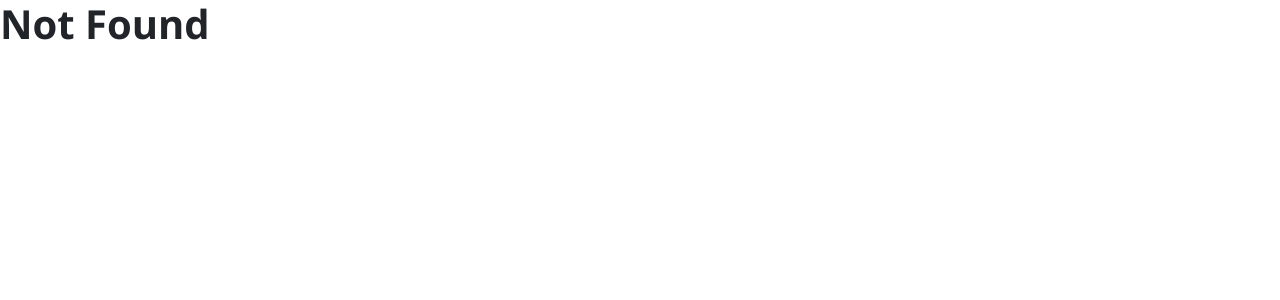
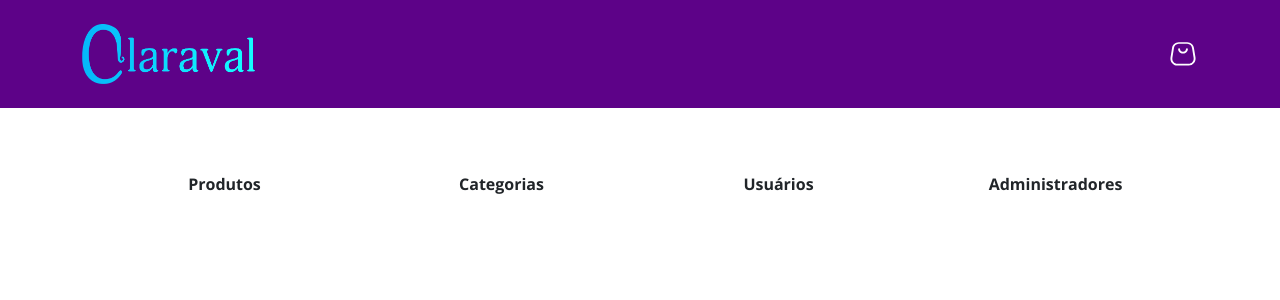
Before and after one commit to GabrielSousaJS/claraval-store-v2-frontend, a React (Vite) app in the folder frontend/: page /admin/resources in a window 1280 px wide. Shown: the top 300 px of the page. Built offline with nearby package versions, Linux system fonts and the light colour scheme.

Commit message:
FEAT: Barra de navegação para os recursos administrativos

```diff
--- a/frontend/src/App.tsx
+++ b/frontend/src/App.tsx
@@ -20,9 +20,10 @@ import UserAddress from "./routes/ClientHome/UserProfile/UserAddress";
 import UserAccount from "./routes/ClientHome/UserProfile/UserAccount";
 import Cart from "./routes/ClientHome/Cart";
 import PrivateRoute from "./components/PrivateRoute";
-import * as authService from "./services/auth-service";
 import Admin from "./routes/Admin";
 import AdminHome from "./routes/Admin/AdminHome";
+import Resources from "./routes/Admin/Resources";
+import * as authService from "./services/auth-service";
 
 function App() {
   const [contextTokenPayload, setContextTokenPayload] =
@@ -79,6 +80,12 @@ function App() {
               <Route path="admin" element={<Admin />}>
                 <Route index element={<Navigate to={"/admin/home"} />} />
                 <Route path="home" element={<AdminHome />} />
+                <Route path="resources" element={<Resources />}>
+                  <Route path="products" element={<h1>Products</h1>} />
+                  <Route path="categories" element={<h1>Categories</h1>} />
+                  <Route path="users" element={<h1>Users</h1>} />
+                  <Route path="admins" element={<h1>Admins</h1>} />
+                </Route>
               </Route>
               <Route path="login" element={<Login />} />
               <Route path="signup" element={<SignUp />} />
--- /dev/null
+++ b/frontend/src/components/AdminNav/index.tsx
@@ -0,0 +1,32 @@
+import "./styles.css";
+
+import { NavLink } from "react-router-dom";
+
+export default function AdminNav() {
+  return (
+    <nav className="ps-3 pe-3 admin-nav-container">
+      <ul className="d-sm-flex">
+        <li className="w-100 text-center fw-bold">
+          <NavLink to={"products"} className={"p-3 d-inline-block w-100"}>
+            Produtos
+          </NavLink>
+        </li>
+        <li className="w-100 text-center fw-bold">
+          <NavLink to={"categories"} className={"p-3 d-inline-block w-100"}>
+            Categorias
+          </NavLink>
+        </li>
+        <li className="w-100 text-center fw-bold">
+          <NavLink to={"users"} className={"p-3 d-inline-block w-100"}>
+            Usuários
+          </NavLink>
+        </li>
+        <li className="w-100 text-center fw-bold">
+          <NavLink to={"admins"} className={"p-3 d-inline-block w-100"}>
+            Administradores
+          </NavLink>
+        </li>
+      </ul>
+    </nav>
+  );
+}
--- /dev/null
+++ b/frontend/src/components/AdminNav/styles.css
@@ -0,0 +1,4 @@
+.admin-nav-container a.active {
+  border-radius: 10px;
+  background-color: #f1f1f1;
+}
--- a/frontend/src/components/HeaderClient/index.tsx
+++ b/frontend/src/components/HeaderClient/index.tsx
@@ -27,7 +27,8 @@ export default function HeaderClient() {
         <SearchBar />
 
         <div className="d-flex">
-          {authService.hasAnyRole(["ROLE_ADMIN"]) && (
+          {authService.isAuthenticated() &&
+            authService.hasAnyRole(["ROLE_ADMIN"]) && (
               <Link to="/admin" className="me-4">
                 <div className="d-flex align-items-center">
                   <img src={adminIcon} alt="Área administrativa" />
--- a/frontend/src/routes/Admin/AdminHome/index.tsx
+++ b/frontend/src/routes/Admin/AdminHome/index.tsx
@@ -17,7 +17,7 @@ export default function AdminHome() {
             trabalho!
           </p>
           <div className="text-center">
-            <Link to="" className="d-inline-block">
+            <Link to="/admin/resources" className="d-inline-block">
               <ButtonPrimary text="Acessar recursos" />
             </Link>
           </div>
--- /dev/null
+++ b/frontend/src/routes/Admin/Resources/index.tsx
@@ -0,0 +1,13 @@
+import { Outlet } from "react-router-dom";
+import AdminNav from "../../../components/AdminNav";
+
+export default function Resources() {
+  return (
+    <main className="container p-0">
+      <div className="mt-5 mb-5">
+        <AdminNav />
+      </div>
+      <Outlet />
+    </main>
+  );
+}
```
Lines whose indentation alone changed are shown as unchanged.
